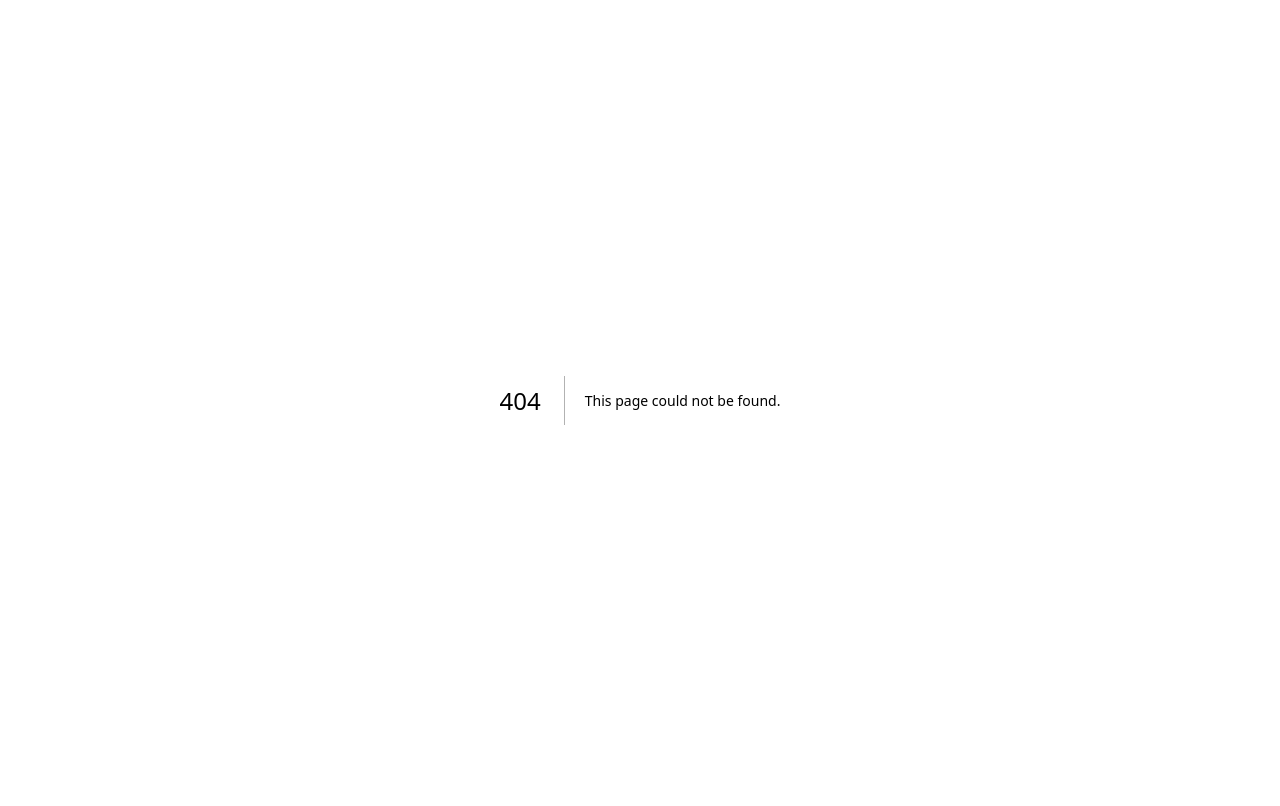
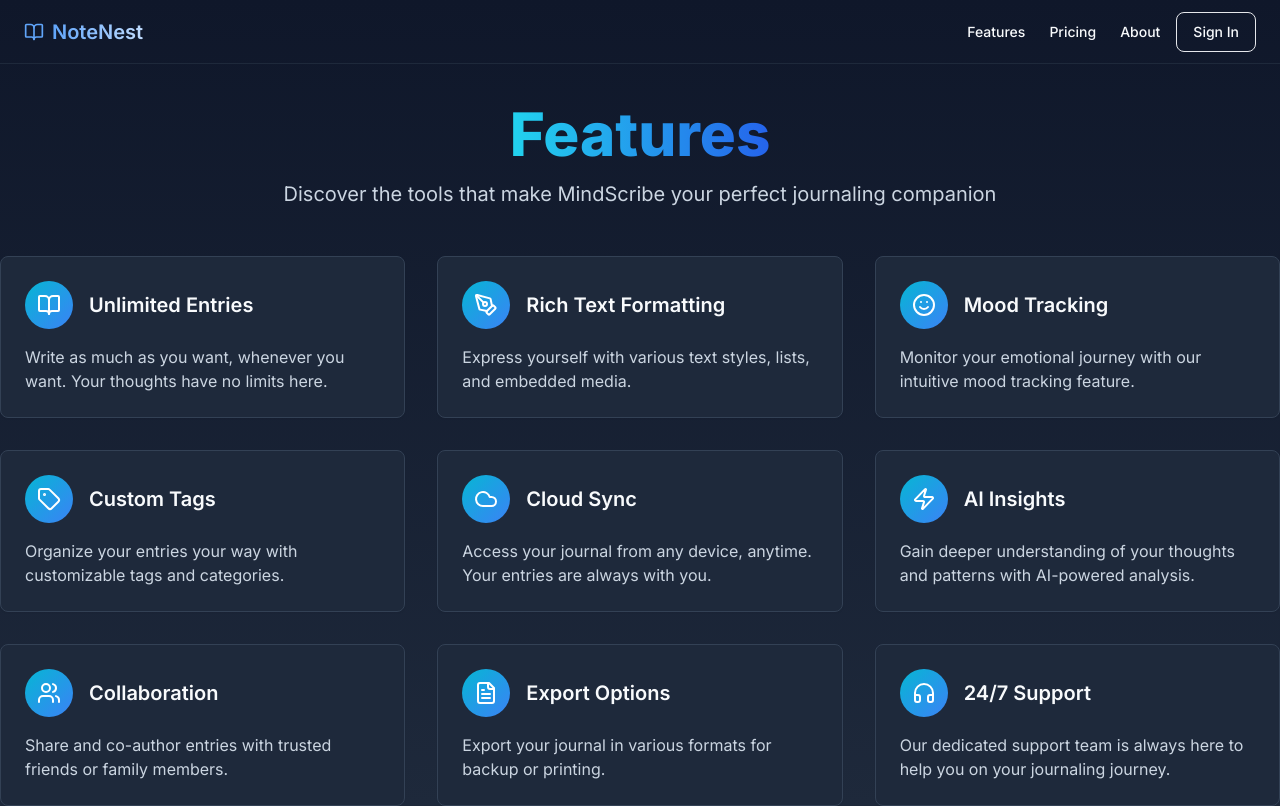
Before and after one commit to Imukua/notenest-frontend, a Next.js app: page /features in a window 1280 px wide. Before the commit this address had no page. Built offline with nearby package versions, Linux system fonts and the light colour scheme.

Commit message:
Added: features page with mock deetails

```diff
--- /dev/null
+++ b/app/features/page.tsx
@@ -0,0 +1,85 @@
+import { Header } from "@/components/header/header"
+import { Card, CardContent } from "@/components/ui/card"
+import { BookOpen, PenTool, Smile, Tag, Cloud, Zap, Users, FileText, HeadphonesIcon } from "lucide-react"
+
+export default function FeaturesPage() {
+  const features = [
+    {
+      icon: BookOpen,
+      title: "Unlimited Entries",
+      description: "Write as much as you want, whenever you want. Your thoughts have no limits here."
+    },
+    {
+      icon: PenTool,
+      title: "Rich Text Formatting",
+      description: "Express yourself with various text styles, lists, and embedded media."
+    },
+    {
+      icon: Smile,
+      title: "Mood Tracking",
+      description: "Monitor your emotional journey with our intuitive mood tracking feature."
+    },
+    {
+      icon: Tag,
+      title: "Custom Tags",
+      description: "Organize your entries your way with customizable tags and categories."
+    },
+    {
+      icon: Cloud,
+      title: "Cloud Sync",
+      description: "Access your journal from any device, anytime. Your entries are always with you."
+    },
+    {
+      icon: Zap,
+      title: "AI Insights",
+      description: "Gain deeper understanding of your thoughts and patterns with AI-powered analysis."
+    },
+    {
+      icon: Users,
+      title: "Collaboration",
+      description: "Share and co-author entries with trusted friends or family members."
+    },
+    {
+      icon: FileText,
+      title: "Export Options",
+      description: "Export your journal in various formats for backup or printing."
+    },
+    {
+      icon: HeadphonesIcon,
+      title: "24/7 Support",
+      description: "Our dedicated support team is always here to help you on your journaling journey."
+    },
+  ]
+
+  return (
+    <div className="min-h-screen bg-gradient-to-b from-slate-900 to-slate-800 text-slate-50  ">
+        <Header />
+      <div className="max-w-7xl mx-auto mt-10">
+        <section className="text-center mb-12">
+          <h1 className="text-4xl font-extrabold sm:text-5xl md:text-6xl mb-4">
+            <span className="bg-clip-text text-transparent bg-gradient-to-r from-cyan-400 to-blue-600">
+              Features
+            </span>
+          </h1>
+          <p className="text-xl text-slate-300">Discover the tools that make MindScribe your perfect journaling companion</p>
+        </section>
+
+        <div className="grid grid-cols-1 md:grid-cols-2 lg:grid-cols-3 gap-8">
+          {features.map((feature, index) => (
+            <Card key={index} className="bg-slate-800 border-slate-700 overflow-hidden group hover:shadow-lg hover:shadow-cyan-500/10 transition-all duration-300">
+              <CardContent className="p-6">
+                <div className="flex items-center mb-4">
+                  <div className="w-12 h-12 rounded-full bg-gradient-to-br from-cyan-500 to-blue-500 flex items-center justify-center group-hover:scale-110 transition-transform duration-300">
+                    <feature.icon className="h-6 w-6 text-white" />
+                  </div>
+                  <h3 className="text-xl font-semibold ml-4">{feature.title}</h3>
+                </div>
+                <p className="text-slate-300">{feature.description}</p>
+              </CardContent>
+            </Card>
+          ))}
+        </div>
+      </div>
+    </div>
+  )
+}
```
